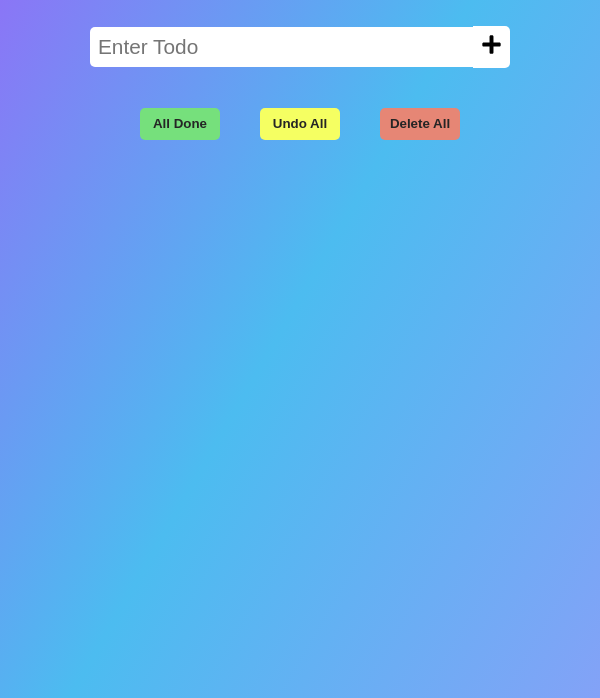
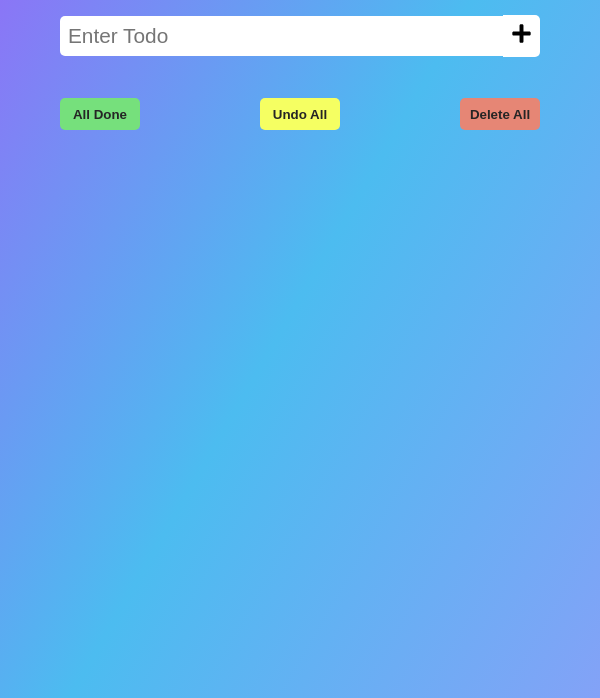
Before and after one commit to M0hammedImran/basic-todo-app, a plain HTML site: page index.html in a window 600 px wide. Shown: the part 102-800 px from the top of the page. Drawn offline with Linux system fonts and the light colour scheme.

Commit message:
:tada: added Media queries

```diff
--- a/style.css
+++ b/style.css
@@ -151,7 +151,7 @@ li {
   opacity: 0;
 }
 
-@media all and (max-width: 500px) {
+@media all and (min-width: 301px) and (max-width: 500px) {
   form {
     width: 100%;
   }
@@ -169,9 +169,14 @@ li {
   }
 }
 
-@media all and (max-width: 600px) {
+@media all and (min-width: 501px) and (max-width: 600px) {
+  body {
+    font-size: 12px;
+  }
   form {
     width: 80%;
+    font-size: 1em;
+  }
   }
 
   .actions {
@@ -183,7 +188,7 @@ li {
   }
 }
 
-@media all and (max-width: 700px) {
+@media all and (min-width: 601px) and (max-width: 700px) {
   form {
     width: 70%;
   }
```
